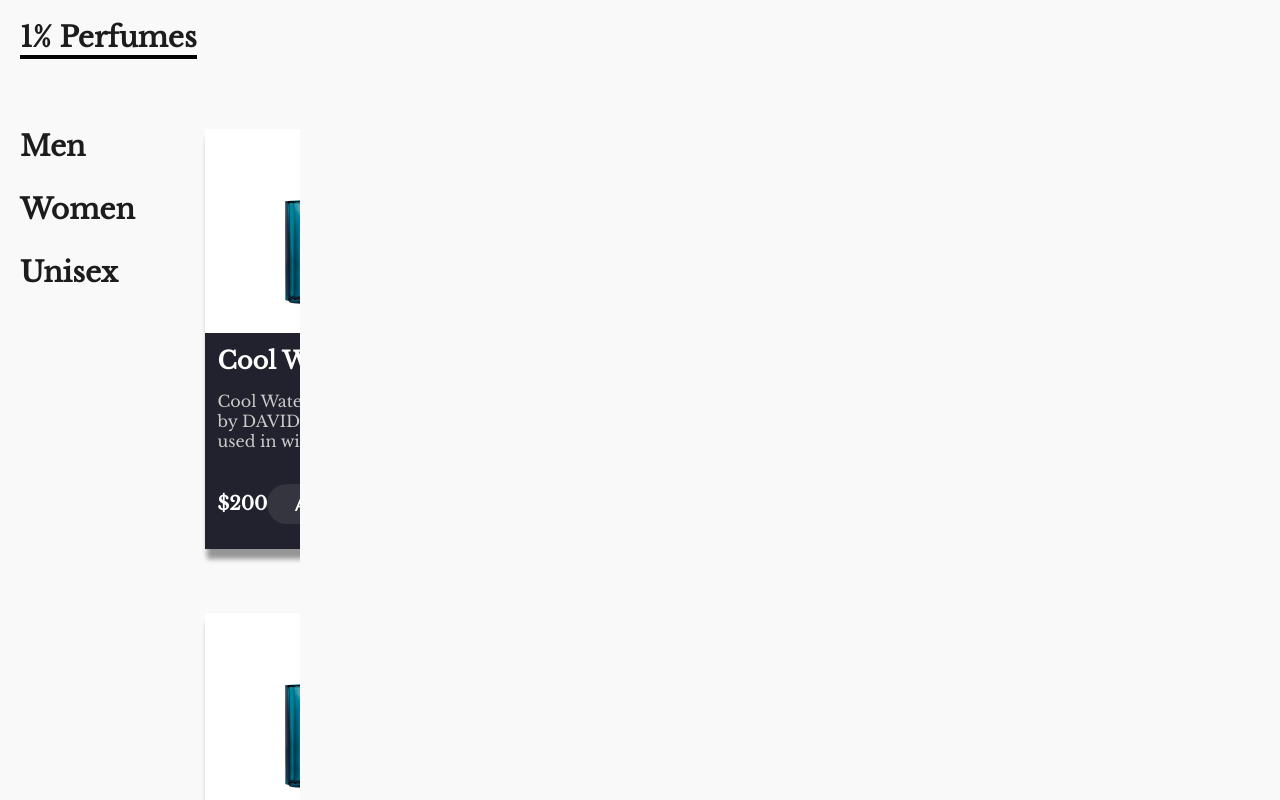
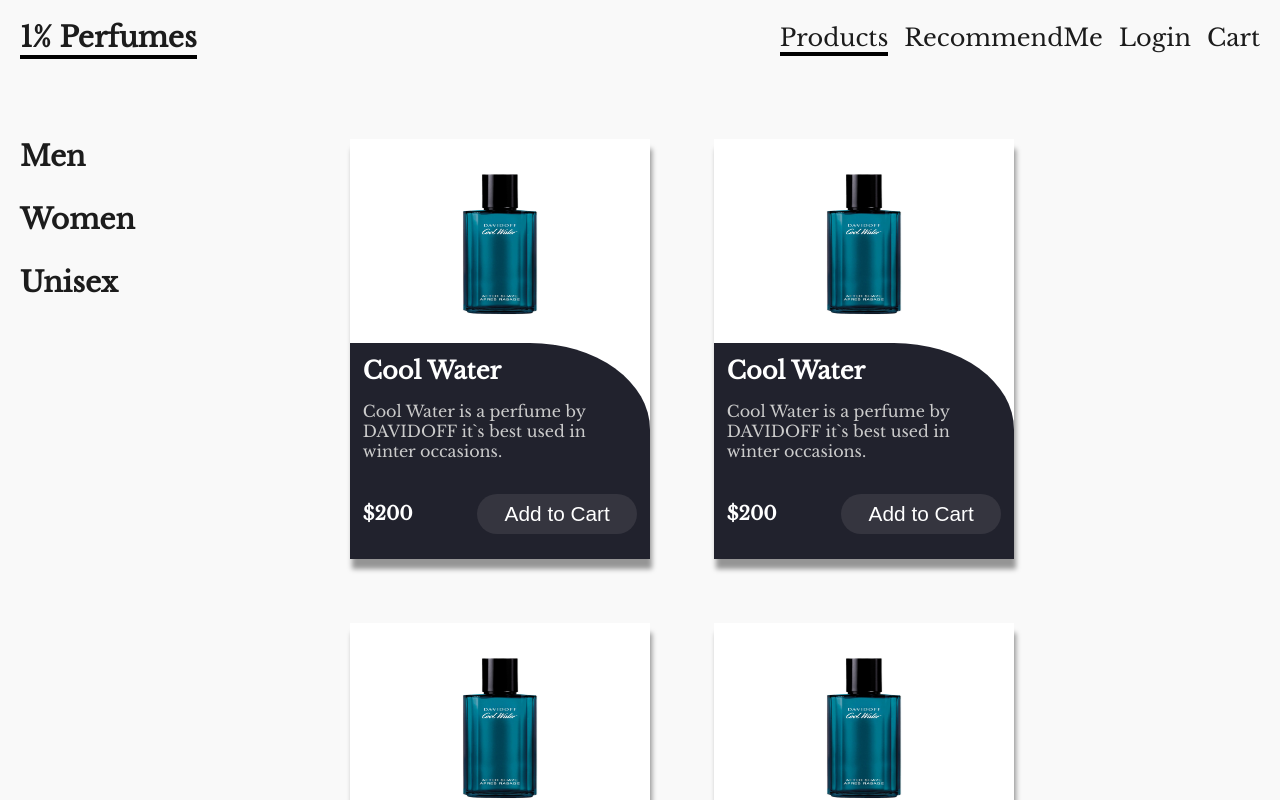
Before and after one commit to kingmohbil/perfumes-store, a Next.js app: page /products in a window 1280 px wide. Built offline with nearby package versions, Linux system fonts and the light colour scheme.

Commit message:
Added the dispatch function on redner as well

```diff
--- a/pages/products/index.tsx
+++ b/pages/products/index.tsx
@@ -1,18 +1,22 @@
 import Navbar from 'components/navbar';
 import SideNav from 'components/side_nav';
 import ProductsContainer from 'components/products';
+import { useEffect } from 'react';
+import { useSelector, useDispatch } from 'react-redux';
+import { RootState } from 'lib/store/store';
+import { activate } from 'lib/store/slices/main_nav_slice';
+
 export default function ProductsList() {
+  const dispatch = useDispatch();
+  const links = useSelector((state: RootState) => state.main_nav);
+  useEffect(() => {
+    dispatch(activate({ index: 0 }));
+  });
   return (
     <>
-      <Navbar />
-      <div
-        style={{
-          display: 'flex',
-        }}
-      >
-        <SideNav />
-        <ProductsContainer />
-      </div>
+      <Navbar links={links} />
+      <SideNav />
+      <ProductsContainer />
     </>
   );
 }
```
